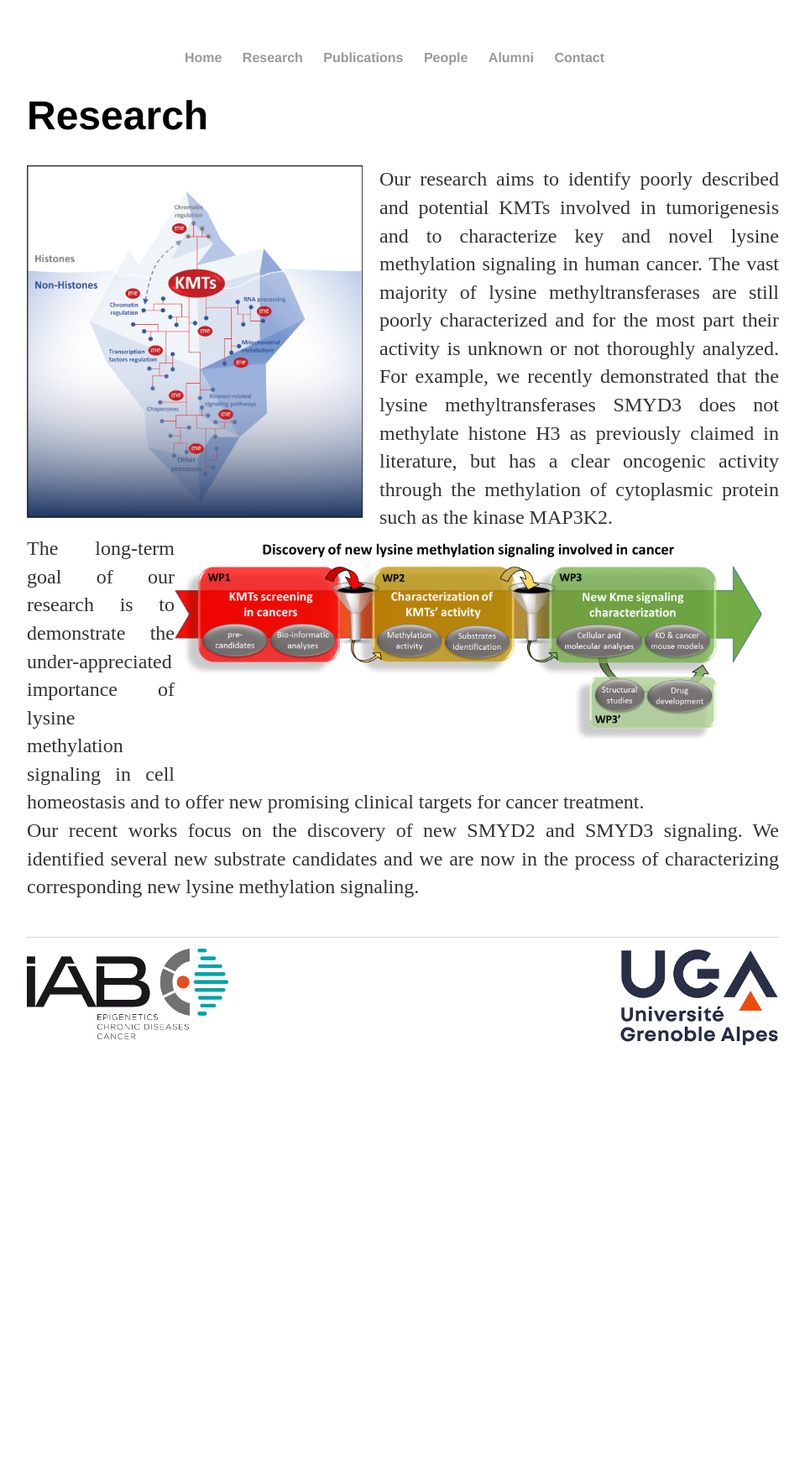
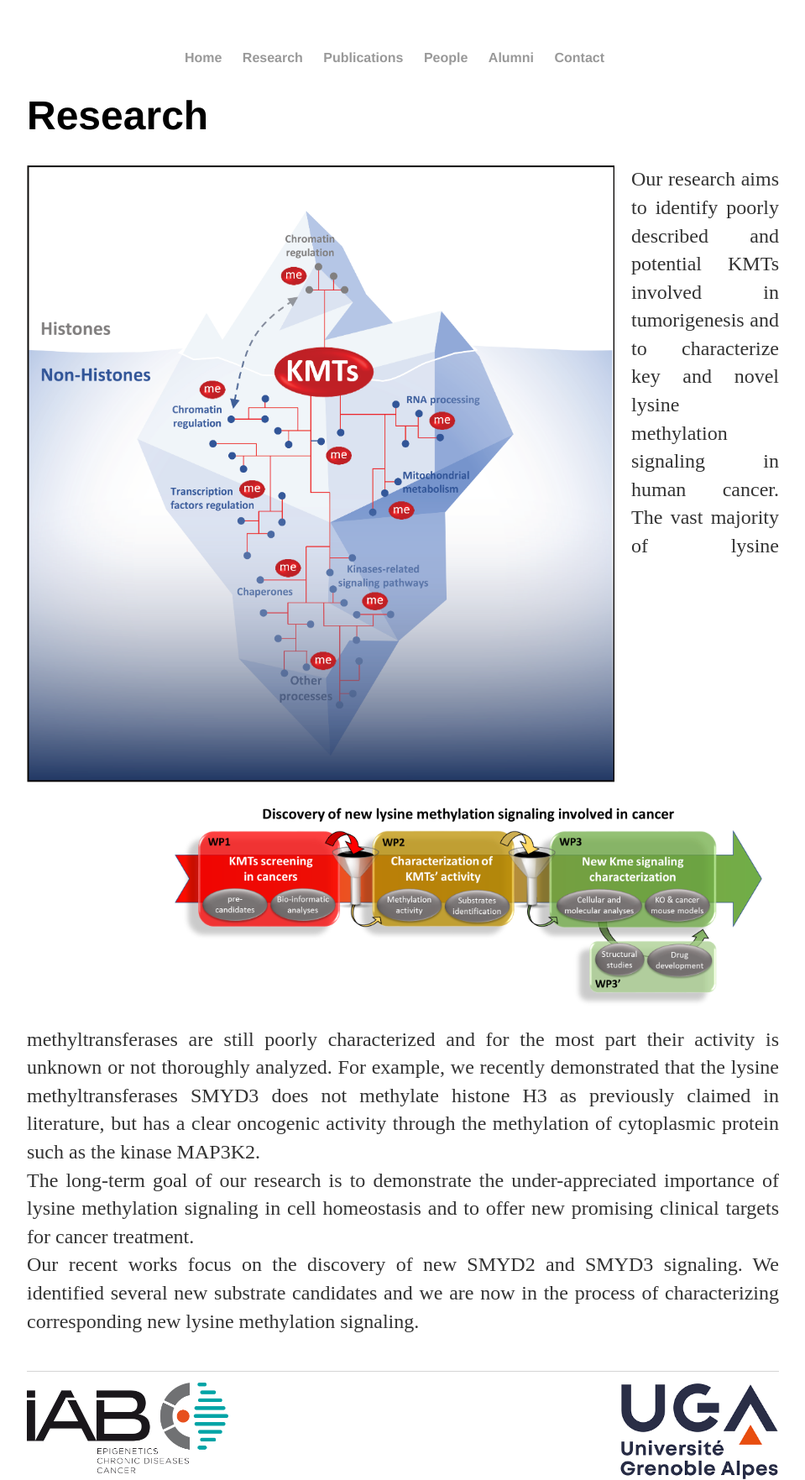
Before and after one commit to Reynoird-Lab/Reynoird-lab.github.io, a Jekyll site: the page built from Research/index.html, in a window 1280 px wide. Shown: the whole page at 84% size, without its empty margins (160-1119 px from the left). Built offline with Jekyll 4.4.1, drawn with Linux system fonts in a browser that asks for light colours; Markdown is read by kramdown in place of the engine named in the settings; before the commit the page ends 1246 px from its top, so only the background shows below that.

Commit message:
Update index.html

```diff
--- a/Research/index.html
+++ b/Research/index.html
@@ -4,7 +4,7 @@
 ---
 	<h1>{{ page.title }}</h1>
 
-<div><img src="https://reynoird-lab.github.io/Images/Lukinovic V graphical abstract CMYK_revision.png" title="Lysine Methylation Signaling" align="left" width="400" style="margin: 0px 20px 20px 0px;"/> <img src="https://reynoird-lab.github.io/Images/research.png" title="research" align="right" width="700" style="margin: 0px 20px 20px 0px;" br clear="left" /></div>
+<div><img src="https://reynoird-lab.github.io/Images/Lukinovic V graphical abstract CMYK_revision.png" title="Lysine Methylation Signaling" align="left" width="700" style="margin: 0px 20px 20px 0px;"/> <img src="https://reynoird-lab.github.io/Images/research.png" title="research" align="right" width="700" style="margin: 0px 20px 20px 0px;" br clear="left" /></div>
 <p align="justify">Our research aims to identify poorly described and potential KMTs involved in tumorigenesis and to characterize key and novel lysine methylation signaling in human cancer. The vast majority of lysine methyltransferases are still poorly characterized and for the most part their activity is unknown or not thoroughly analyzed. For example, we recently demonstrated that the lysine methyltransferases SMYD3 does not methylate histone H3 as previously claimed in literature, but has a clear oncogenic activity through the methylation of cytoplasmic protein such as the kinase MAP3K2.<br>
 The long-term goal of our research is to demonstrate the under-appreciated importance of lysine methylation signaling in cell homeostasis and to offer new promising clinical targets for cancer treatment.
 <br>Our recent works focus on the discovery of new SMYD2 and SMYD3 signaling. We identified several new substrate candidates and we are now in the process of characterizing corresponding new lysine methylation signaling.</p><br>
```
